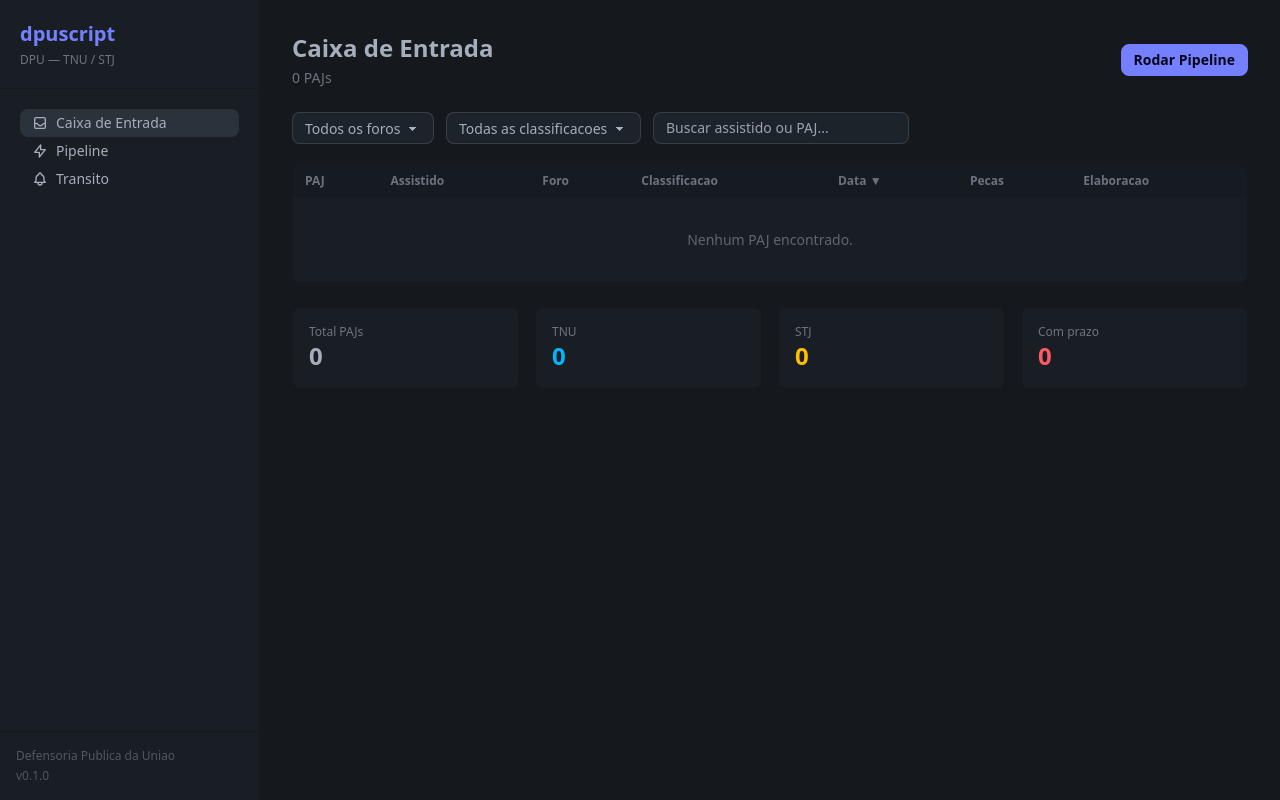
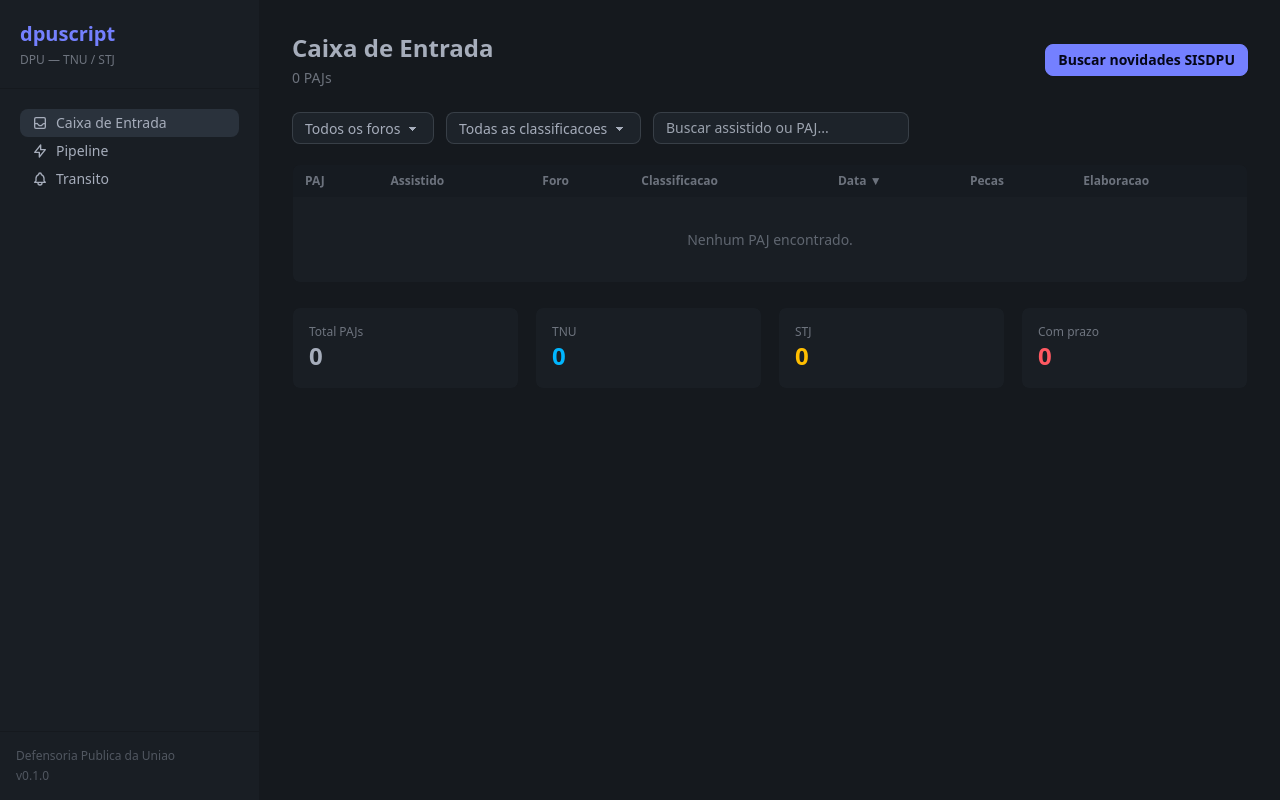
Before and after one commit to jppicanco/dpuscript-ui, a FastAPI app: page / in a window 1280 px wide. Run offline with FastAPI, Linux system fonts and the light colour scheme; data that the repository does not hold is empty; parts of the project's set-up code (start-up, migrations or seed data) failed here and were passed over; some libraries are stand-ins or nearby versions.

Commit message:
ui: botao 'Rodar Pipeline' renomeado pra 'Buscar novidades SISDPU' + tooltip
Texto anterior era generico e o Joao pedia algo que lembrasse o que faz.
Novo texto explicita a acao; tooltip detalha: verifica caixa SISDPU, baixa
PAJs novos/movimentados e pecas do e-Proc TNU + decisoes STJ/STF.

Co-Authored-By: Claude Opus 4.6 (1M context) <noreply@anthropic.com>

```diff
--- a/templates/dashboard.html
+++ b/templates/dashboard.html
@@ -29,9 +29,10 @@
             </div>
         </div>
         <div class="flex gap-2">
-            <button class="btn btn-primary btn-sm"
-                    onclick="runPipeline('/api/pipeline/run', 'Pipeline completo')">
-                Rodar Pipeline
+            <button class="btn btn-primary btn-sm tooltip tooltip-left"
+                    data-tip="Verifica a caixa SISDPU, baixa PAJs novos/movimentados e as pecas do e-Proc TNU + decisoes STJ/STF"
+                    onclick="runPipeline('/api/pipeline/run', 'Verificar caixa SISDPU')">
+                Buscar novidades SISDPU
             </button>
         </div>
     </div>
```
